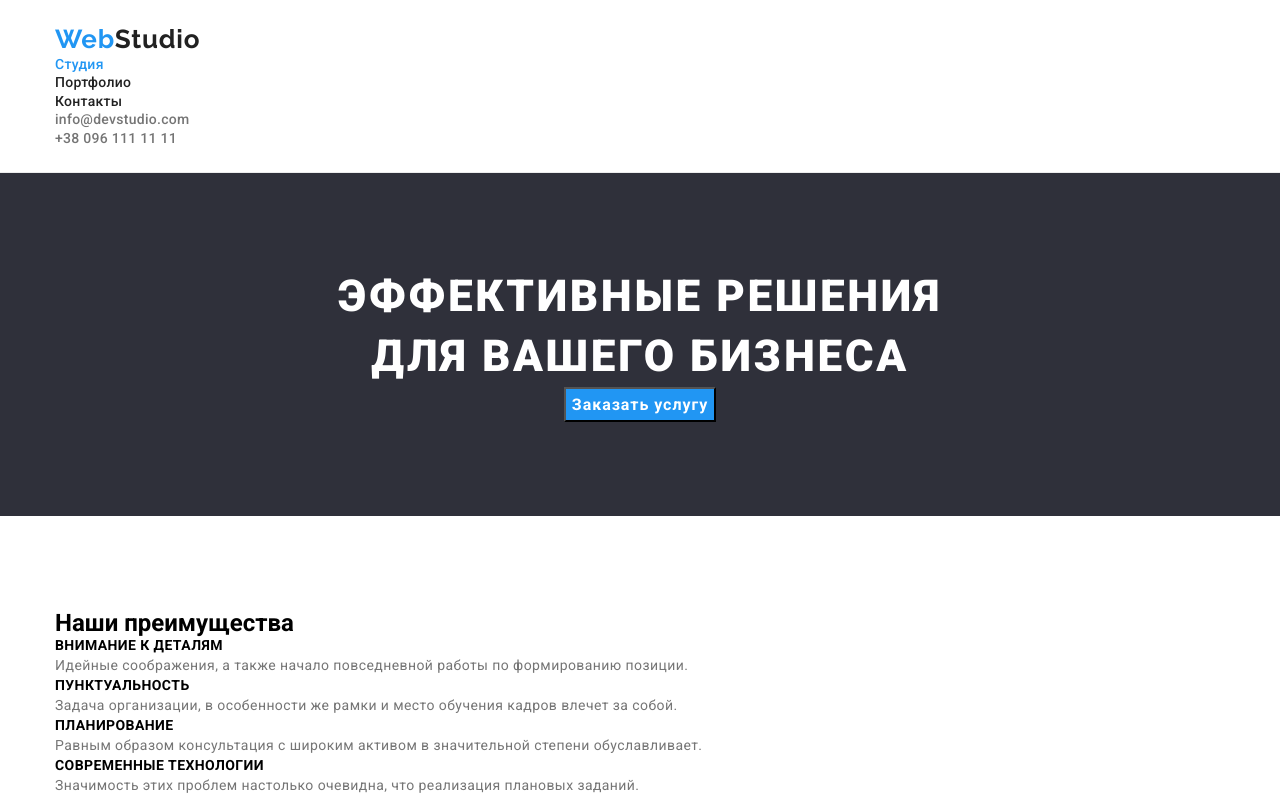
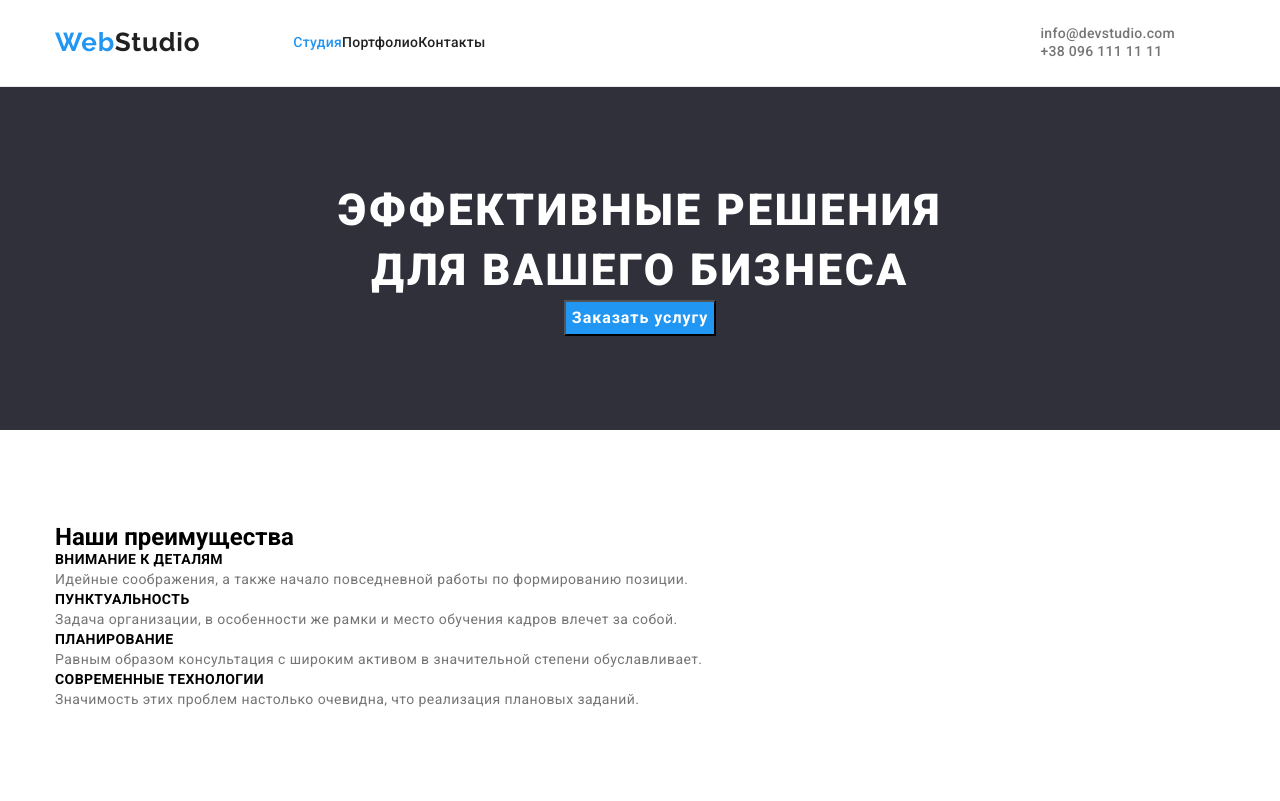
Before and after one commit to alextaypan/goit-markup-hw-03, a plain HTML site: page index.html in a window 1280 px wide. Shown: the top 801 px of the page. Drawn offline with nearby package versions, Linux system fonts and the light colour scheme.

```diff
--- a/css/styles.css
+++ b/css/styles.css
@@ -60,6 +60,28 @@ h1, h2, h3, h4, h5, h6, p {
   letter-spacing: 0.03em;
   text-decoration: none;
   color: var(--accent-color);
+
+  margin-right: 93px;
+}
+
+.header-container {
+  display: flex;
+  align-items: center;
+  justify-content: space-between;
+}
+
+.site-nav {
+  display: flex;
+  align-items: center;
+}
+
+.nav-list {
+  display: flex;
+}
+
+.contacts-header, {
+  display: flex;
+  align-items: center;
 }
 
 .site-nav .item {
@@ -92,6 +114,10 @@ h1, h2, h3, h4, h5, h6, p {
   letter-spacing: 0.02em;
   text-decoration: none;
   color: var(--title-text-color);
+}
+
+.link-mail {
+  margin-right: 50px;
 }
 
 .contacts-footer .link {
--- a/index.html
+++ b/index.html
@@ -22,8 +22,8 @@
   <body>
     <!--Шапка-->
     <header class="page-header">
-      <div class="container">
-        <nav>
+      <div class="container header-container">
+        <nav class="nav-list">
           <a href="./index.html" class="logo">Web<span class="accent-header">Studio</span></a>
           <ul class="site-nav list">
             <li><a href="./index.html" class="item current">Студия</a></li>
@@ -32,8 +32,8 @@
           </ul>
         </nav>
         <ul class="contacts-header list">
-          <li><a href="" class="link">info@devstudio.com</a></li>
-          <li><a href="" class="link">+38 096 111 11 11</a></li>
+          <li><a href="mailto:info@devstudio.com" class="link link-mail">info@devstudio.com</a></li>
+          <li><a href="tel:+380961111111" class="link">+38 096 111 11 11</a></li>
         </ul>
       </div>
     </header>
@@ -160,10 +160,10 @@
         <address>г. Киев, пр-т Леси Украинки, 26</address>
         <ul class="contacts-footer list">
           <li>
-            <a href="" class="link">info@example.com</a>
+            <a href="mailto:info@example.com" class="link">info@example.com</a>
           </li>
           <li>
-            <a href="" class="link">+38 099 111 11 11</a>
+            <a href="tel:+380991111111" class="link">+38 099 111 11 11</a>
           </li>
         </ul>
       </div>
```
Also changed, not shown: portfolio.html (+6 -6 lines).
